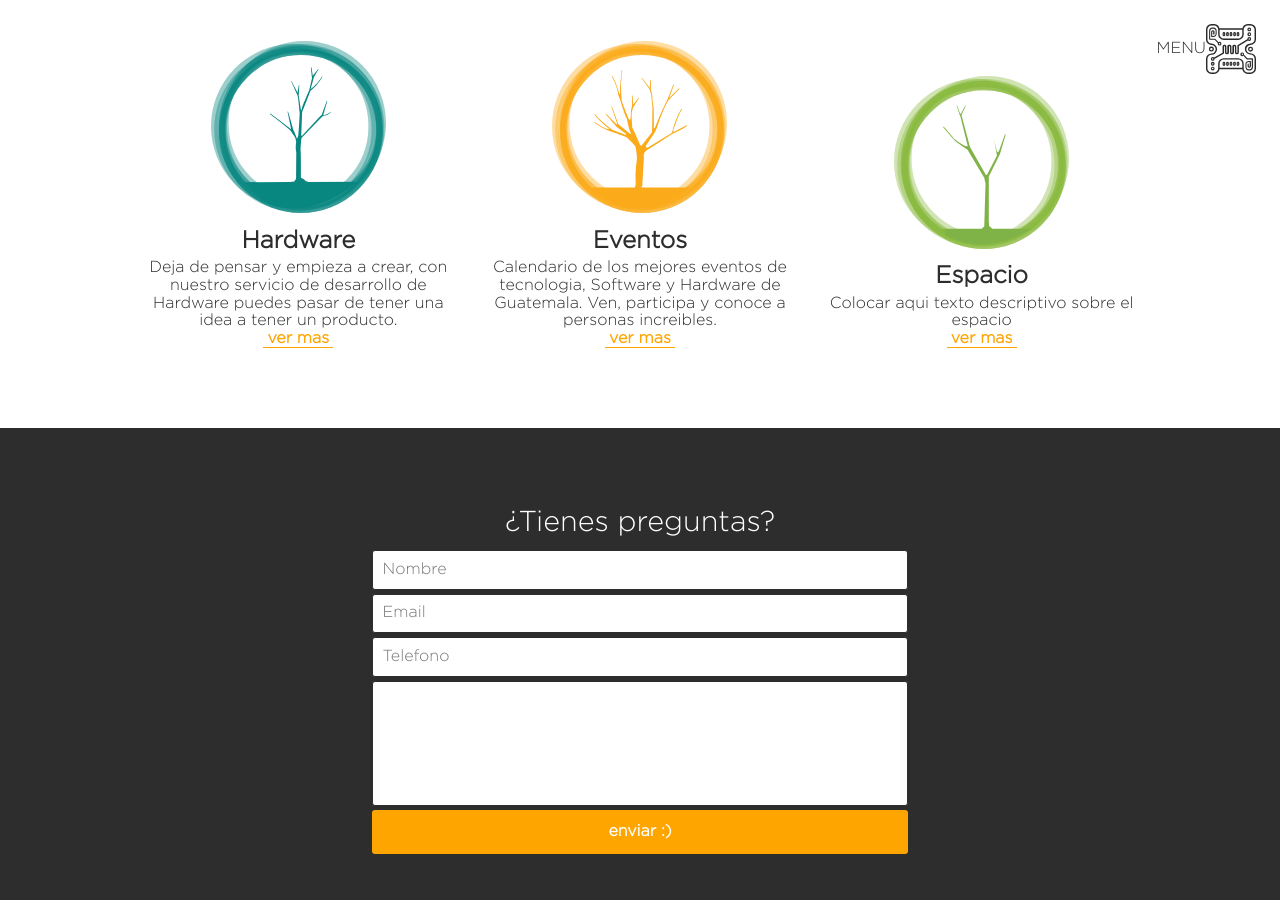
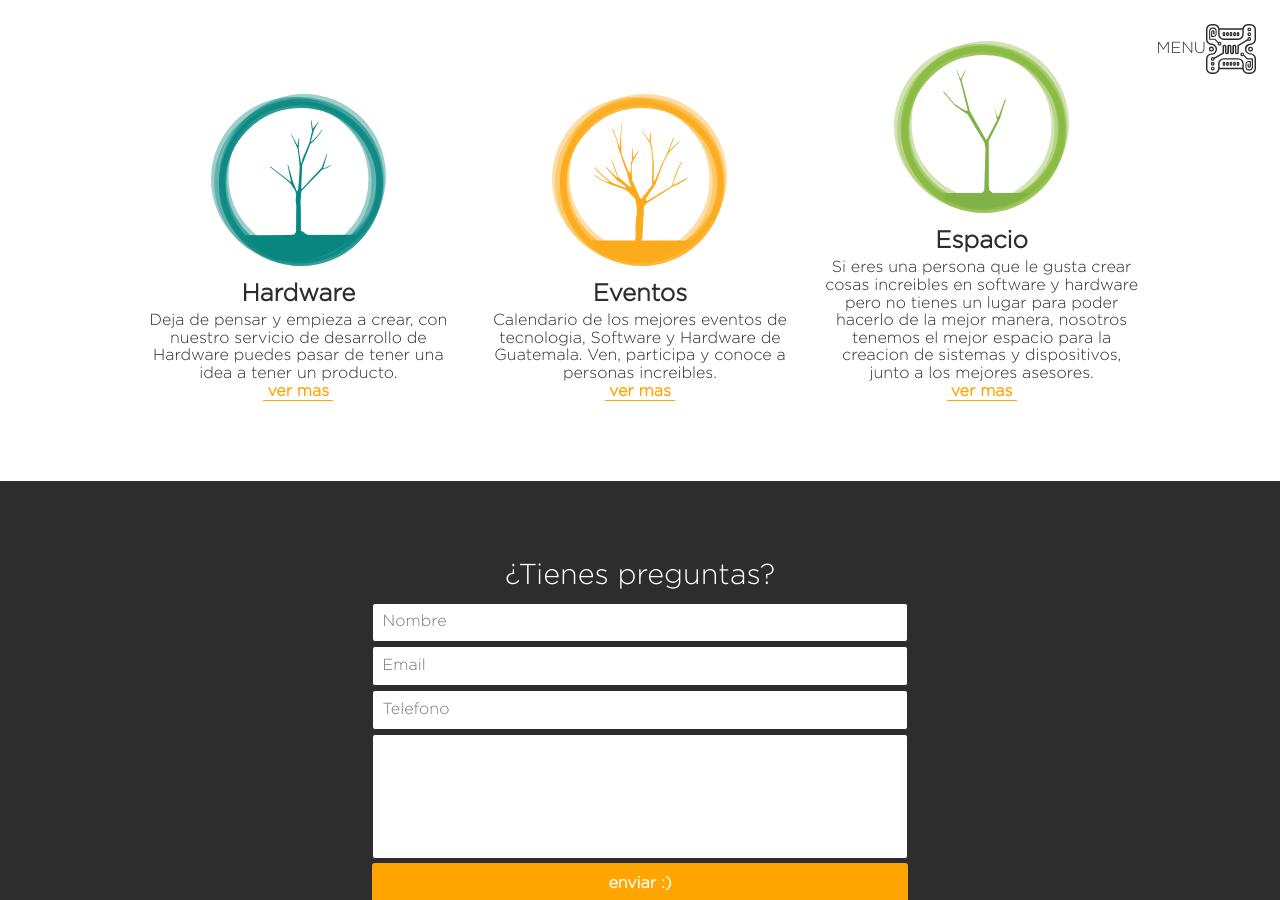
Before and after one commit to Xibalbahackerspace/xibalbahackerspace.github.io, a Jekyll site: the page built from index.html, in a window 1280 px wide and 900 px high, scrolled down 459 px. Built offline with Jekyll 4.4.1, drawn with Linux system fonts in a browser that asks for light colours.

Commit message:
Update espacio.md

```diff
--- a/_includes/home/espacio.md
+++ b/_includes/home/espacio.md
@@ -1 +1 @@
-Colocar aqui texto descriptivo sobre el espacio
+Si eres una persona que le gusta crear cosas increibles en software y hardware pero no tienes un lugar para poder hacerlo de la mejor manera, nosotros tenemos el mejor espacio para la creacion de sistemas y dispositivos, junto a los mejores asesores.
```
